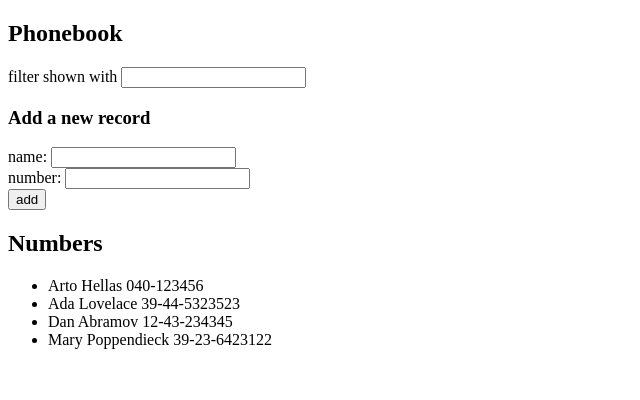
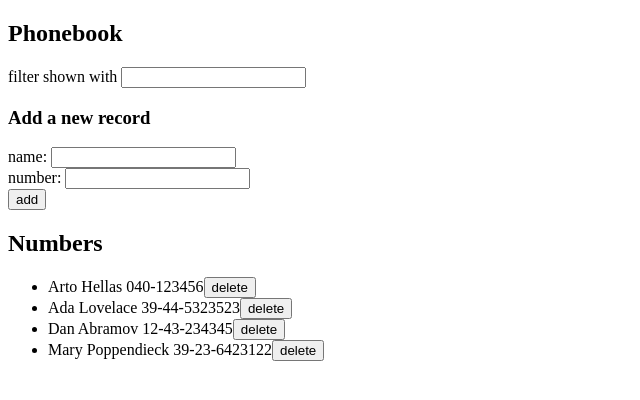
Before and after one commit to paukkroa/Full-Stack-Open, a React (Vite) app in the folder part2/puhelinluettelo/: page / in a window 1280 px wide. Shown: the top 400 px of the page, without its empty margins (0-640 px from the left). Built offline with nearby package versions, Linux system fonts and the light colour scheme; data requests are answered from the project's data file.

Commit message:
Ex 2.14.

```diff
--- a/part2/puhelinluettelo/src/App.jsx
+++ b/part2/puhelinluettelo/src/App.jsx
@@ -1,9 +1,11 @@
 import { useState, useEffect } from 'react'
 import personsService from './services/persons'
 
-const Person = ({ person }) => {
+const Person = ({ person, handleDelete }) => {
   return (
-    <li>{person.name} {person.number}</li>
+    <li>{person.name} {person.number}
+      <button onClick={() => handleDelete(person.id)}>delete</button>
+    </li>
   )
 }
 
@@ -38,6 +40,21 @@
   const handleFilterChange = (event) => {
     console.log(event.target.value)
     setFilter(event.target.value)
+  }
+
+  const handleDelete = (id) => {
+    const person = personsState.find(p => p.id === id)
+    if (window.confirm(`Delete ${person.name}?`)) {
+      personsService
+      .remove(id)
+      .then(() => {
+        setPersons(personsState.filter(p => p.id !== id))
+      })
+      .catch(error => {
+        alert(`The person '${person.name}' was already deleted from server`)
+        setPersons(personsState.filter(p => p.id !== id))
+      })
+    }
   }
 
   const addPerson = (event) => {
@@ -95,7 +112,7 @@
       <h2>Numbers</h2>
       <ul>
         {personsToShow.map(person =>
-          <Person key={person.name} person={person} />
+          <Person key={person.name} person={person} handleDelete={handleDelete} />
         )}
       </ul>
     </div>
--- a/part2/puhelinluettelo/src/services/persons.jsx
+++ b/part2/puhelinluettelo/src/services/persons.jsx
@@ -6,18 +6,24 @@
     return request.then(response => response.data)
   }
 
-  const create = newObject => {
+const create = newObject => {
     const request = axios.post(baseUrl, newObject)
     return request.then(response => response.data)
-  }
+    }
 
-  const update = (id, newObject) => {
+const update = (id, newObject) => {
     const request = axios.put(`${baseUrl}/${id}`, newObject)
     return request.then(response => response.data)
-  }
+    }
+
+const remove = (id) => {
+    const request = axios.delete(`${baseUrl}/${id}`)
+    return request.then(response => response.data)
+    }
 
 export default {
   getAll: getAll,
   create: create,
-  update: update
+  update: update,
+  remove: remove
 }
```
